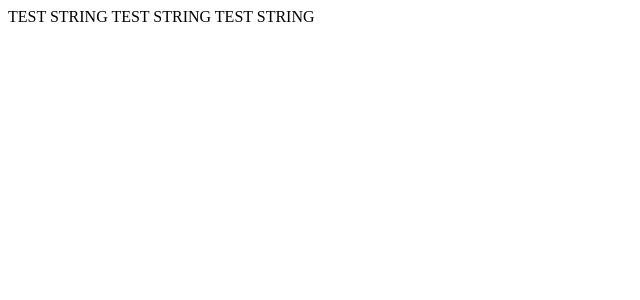
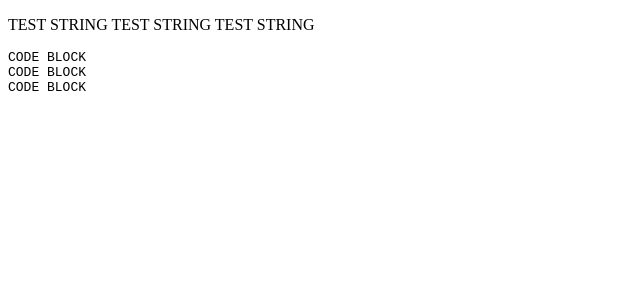
Before and after one commit to kdiab/jotor, a React (Vite) app: page / in a window 1280 px wide. Shown: the top 300 px of the page, without its empty margins (0-640 px from the left). Built offline with nearby package versions, Linux system fonts and the light colour scheme.

Commit message:
toggle bold

```diff
--- a/src/App.jsx
+++ b/src/App.jsx
@@ -1,9 +1,9 @@
-import Editor from './components/Editor.jsx';
+import Neditor from './components/Editor.jsx';
 
 function App() {
 
   return (
-    <Editor />
+    <Neditor />
   );
 }
 
--- a/src/components/Editor.jsx
+++ b/src/components/Editor.jsx
@@ -1,21 +1,115 @@
 import { useState } from 'react'
-import { createEditor } from 'slate'
+import { Editor, Transforms, Element, createEditor } from 'slate'
 import { Slate, Editable, withReact } from 'slate-react'
+
+const CodeElement = props => {
+  return (
+    <pre {...props.attributes}>
+      <code>{props.children}</code>
+    </pre>
+  )
+}
+
+const DefaultElement = props => {
+  return (
+      <p {...props.attributes}>{props.children}</p>
+  )
+}
+
+const Leaf = props => {
+  return (
+    <span {...props.attributes} style={{ fontWeight: props.leaf.bold ? 'bold' : 'normal' }}>
+      {props.children}
+    </span>
+    )
+}
 
 const initialValue = [
   {
     type: 'paragraph',
     children: [{ text: 'TEST STRING TEST STRING TEST STRING' }],
   },
+  {
+    type: 'code',
+    children: [{ text: 'CODE BLOCK\nCODE BLOCK\nCODE BLOCK' }],
+  },
 ]
 
-const Editor = () => {
+const renderElement = props => {
+    switch (props.element.type) {
+      case 'code':
+        return <CodeElement {...props} />
+      default:
+        return <DefaultElement {...props} />
+    }
+}
+
+const renderLeaf = props => {
+  return <Leaf {...props} />
+}
+
+
+const Neditor = () => {
   const [editor] = useState(() => withReact(createEditor()));
+
   return (
     <Slate editor={editor} initialValue={initialValue}>
-      <Editable />
+      <Editable
+        renderElement={renderElement}
+        renderLeaf={renderLeaf}
+        onKeyDown={e => {
+          if (!e.ctrlKey) {
+            return
+          }
+
+          switch (e.key) {
+            case '`': {
+              e.preventDefault()
+
+              const [match] = Editor.nodes(editor, {
+                match: n => n.type === 'code',
+              })
+
+              Transforms.setNodes(
+                editor,
+                { type: match ? 'paragraph' : 'code' },
+                { match: n => Element.isElement(n) && Editor.isBlock(editor, n) }
+                )
+              break;
+            }
+            case 'b': {
+              event.preventDefault()
+              let marks = Editor.marks(editor)
+              let isBold = marks ? marks.bold === true : false
+              if (isBold) {
+                Editor.removeMark(editor, 'bold')
+              } else {
+                Editor.addMark(editor, 'bold', true)
+              }
+              break;
+            }
+            case 'i': {
+              event.preventDefault()
+              console.log(Element)
+              Editor.removeMark(editor)
+              //Editor.addMark(editor, 'italic', true)
+              break;
+            }
+            case 'u': {
+              event.preventDefault()
+              Editor.addMark(editor, 'underline', true)
+              break;
+            }
+            case 's': {
+              event.preventDefault()
+              Editor.addMark(editor, 'strikethrough', true)
+              break;
+            }
+          }
+        }}
+      />
     </Slate>
   )
 }
 
-export default Editor;
+export default Neditor;
```
Also changed, not shown: 1 other file (tests, documents, lock files or other folders).
